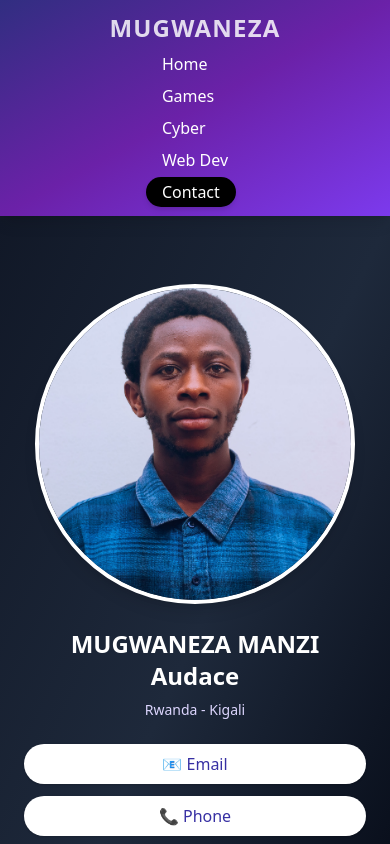
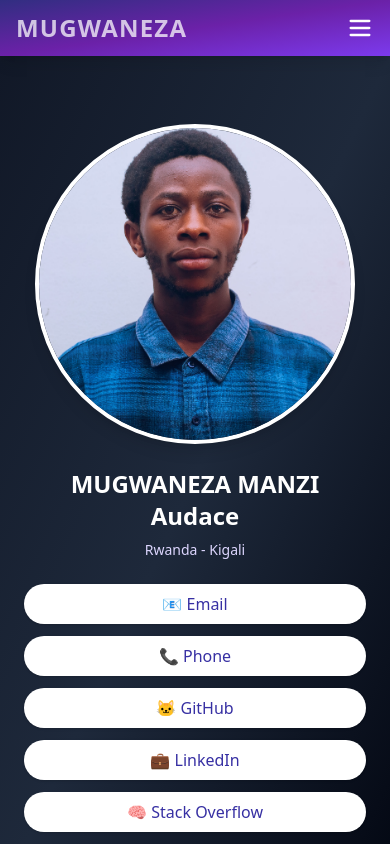
Before and after one commit to MUGWANEZAMANZI/portifolio, a React (Vite) app: page /contact in a window 390 px wide. Shown: the top 844 px of the page. Built offline with nearby package versions, Linux system fonts and the light colour scheme.

Commit message:
Responsive navbar

```diff
--- a/package.json
+++ b/package.json
@@ -11,6 +11,7 @@
   },
   "dependencies": {
     "autoprefixer": "^10.4.20",
+    "lucide-react": "^0.510.0",
     "postcss": "^8.4.49",
     "react": "^18.3.1",
     "react-dom": "^18.3.1",
--- a/src/components/Header.jsx
+++ b/src/components/Header.jsx
@@ -1,31 +1,51 @@
-import { NavLink } from 'react-router-dom';
+import { useState } from "react";
+import { NavLink } from "react-router-dom";
+import { Menu, X } from "lucide-react"; // Icons for hamburger and close
 
 const Header = () => {
+  const [isOpen, setIsOpen] = useState(false);
+
+  const navItems = [
+    { path: '/', label: 'Home' },
+    { path: '/games', label: 'Games' },
+    { path: '/cyber', label: 'Cyber' },
+    { path: '/web', label: 'Web Dev' },
+    { path: '/contact', label: 'Contact' },
+  ];
+
   return (
-    <header className="bg-gradient-to-br from-indigo-900 via-purple-800 to-violet-600 shadow-lg backdrop-blur-md">
-      <nav className="container mx-auto px-4 py-3 flex flex-col md:flex-row items-center justify-between">
+    <header className="relative z-50 bg-gradient-to-br from-indigo-900 via-purple-800 to-violet-600 shadow-lg">
+      <nav className="container mx-auto px-4 py-3 flex items-center justify-between">
         {/* Logo/Brand */}
-        <div className="text-white text-2xl font-extrabold tracking-wider mb-2 md:mb-0 animate-pulse">
+        <div className="text-white text-2xl font-extrabold tracking-wider animate-pulse">
           MUGWANEZA
         </div>
 
-        {/* Navigation Links */}
-        <ul className="flex flex-col md:flex-row gap-2 md:gap-4">
-          {[
-            { path: '/', label: 'Home' },
-            { path: '/games', label: 'Games' },
-            { path: '/cyber', label: 'Cyber' },
-            { path: '/web', label: 'Web Dev' },
-            { path: '/contact', label: 'Contact' },
-          ].map(({ path, label }) => (
+        {/* Hamburger Button (visible on small screens) */}
+        <button
+          className="text-white md:hidden z-50"
+          onClick={() => setIsOpen(!isOpen)}
+          aria-label="Toggle navigation menu"
+        >
+          {isOpen ? <X size={28} /> : <Menu size={28} />}
+        </button>
+
+        {/* Navigation Links (mobile & desktop) */}
+        <ul
+          className={`fixed md:static top-0 left-0 w-full h-screen md:h-auto bg-indigo-950 md:bg-transparent flex flex-col md:flex-row gap-4 md:gap-6 items-center justify-center md:justify-end p-8 md:p-0 transition-all duration-300 z-40 ${
+            isOpen ? "flex" : "hidden md:flex"
+          }`}
+        >
+          {navItems.map(({ path, label }) => (
             <li key={path}>
               <NavLink
                 to={path}
+                onClick={() => setIsOpen(false)} // Close menu on link click
                 className={({ isActive }) =>
-                  `px-4 py-1 rounded-full text-white font-medium transition-all duration-300 ${
+                  `block px-4 py-2 rounded-full text-white font-medium transition-all duration-300 ${
                     isActive
-                      ? 'bg-black text-indigo-800 shadow-md'
-                      : 'hover:bg-white/10 hover:scale-105'
+                      ? "bg-black text-indigo-300 shadow-md"
+                      : "hover:bg-white/10 hover:scale-105"
                   }`
                 }
               >
--- a/src/pages/Home.jsx
+++ b/src/pages/Home.jsx
@@ -1,5 +1,15 @@
+import { useState } from "react";
+const Home = () => {
+  const [isModalOpen, setIsModalOpen] = useState(false);
+  const [title, setTitle] = useState("");
+  const [message, setMessage] = useState("");
 
-const Home = () => {
+  const handleSend = () => {
+    const subject = encodeURIComponent(title);
+    const body = encodeURIComponent(message);
+    window.location.href = `mailto:mmaudace@gmail.com?subject=${subject}&body=${body}`;
+    setIsModalOpen(false);
+  };
   return (
     <div className="min-h-screen bg-gradient-to-br from-gray-900 via-slate-800 to-gray-950 text-white p-4 flex flex-col">
       {/* Header Section */}
@@ -24,6 +34,50 @@ const Home = () => {
   <div className="mt-4 text-center space-y-1">
     <p className="text-sm text-green-300">📧 mmaudace@gmail.com</p>
     <p className="text-sm text-green-300">📞 +250 787 652 137</p>
+    {/* Hire Me Button */}
+      <button
+        onClick={() => setIsModalOpen(true)}
+        className="mt-4 px-6 py-2 bg-indigo-600 hover:bg-indigo-700 text-white rounded-xl shadow"
+      >
+        Hire Me
+      </button>
+
+      {/* Modal */}
+      {isModalOpen && (
+        <div className="fixed inset-0 bg-black bg-opacity-50 flex justify-center items-center z-50">
+          <div className="bg-white rounded-xl p-6 w-full max-w-md">
+            <h2 className="text-xl font-semibold mb-4">Send Me a Message</h2>
+            <input
+              type="text"
+              placeholder="Title"
+              className="w-full border px-4 py-2 rounded mb-3 text-black"
+              value={title}
+              onChange={(e) => setTitle(e.target.value)}
+            />
+            <textarea
+              placeholder="Message"
+              className="w-full border px-4 py-2 rounded mb-3 text-black"
+              rows="4"
+              value={message}
+              onChange={(e) => setMessage(e.target.value)}
+            ></textarea>
+            <div className="flex justify-end gap-2">
+              <button
+                onClick={() => setIsModalOpen(false)}
+                className="px-4 py-2 bg-gray-300 rounded hover:bg-gray-400"
+              >
+                Cancel
+              </button>
+              <button
+                onClick={handleSend}
+                className="px-4 py-2 bg-blue-600 text-white rounded hover:bg-blue-700"
+              >
+                Send
+              </button>
+            </div>
+          </div>
+        </div>
+      )}
   </div>
 </div>
 
```
Also changed, not shown: 1 other file (tests, documents, lock files or other folders).
